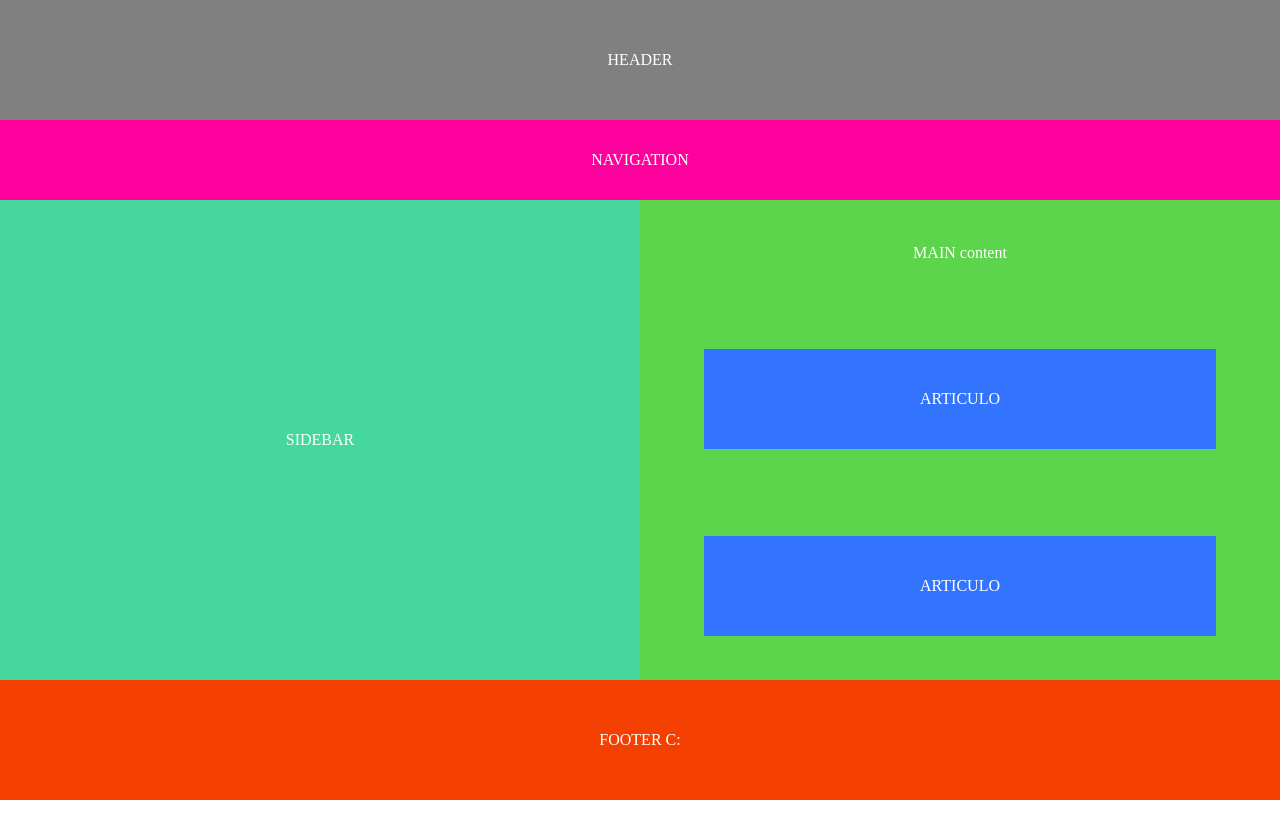
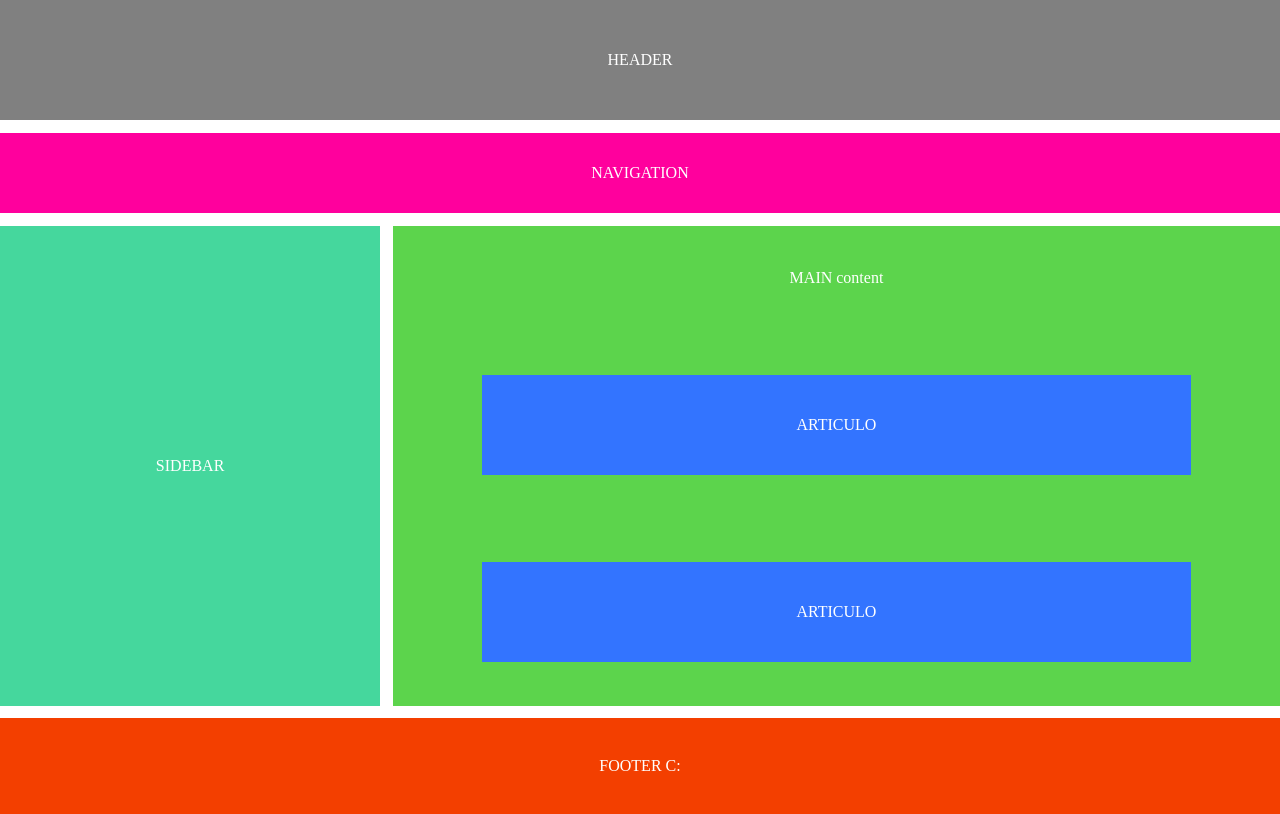
Before and after one commit to cristinaloaizaq/html-basic, a plain HTML site: page index.html in a window 1280 px wide. Drawn offline with Linux system fonts and the light colour scheme.

Commit message:
Terminar Maquetación

```diff
--- a/styles.css
+++ b/styles.css
@@ -1,6 +1,6 @@
 *{
-    margin: 0%;
-    padding: 0%;
+    margin: 0;
+    padding: 0;
 }
 header{
     width: 100%;
@@ -8,6 +8,7 @@ header{
     background-color: grey;
     color: white;
     display: flex;
+    margin-bottom: 1%;
 }
 
 body{
@@ -24,19 +25,22 @@ nav{
     background-color: rgb(255, 0, 157);
     width: 100%;
     height: 10%;
+    margin-bottom: 1%;
 }
 .father{
     display: flex;
     height: 60%;
+    margin-bottom: 1%;
 }
 .father aside{
     display: flex;
-    width: 50%;
+    width: 30%;
     background-color: #45D79D;
+    margin-right: 1%;
 }
 
 .father section{
-    width: 50%;
+    width: 70%;
     background-color: #5cd44c;
     display: flex;
     flex-direction: column;
@@ -52,5 +56,5 @@ section article{
 footer{
     display: flex;
     background-color: #F33F00;
-    height: 15%;
+    height: 12%;
 }
```
